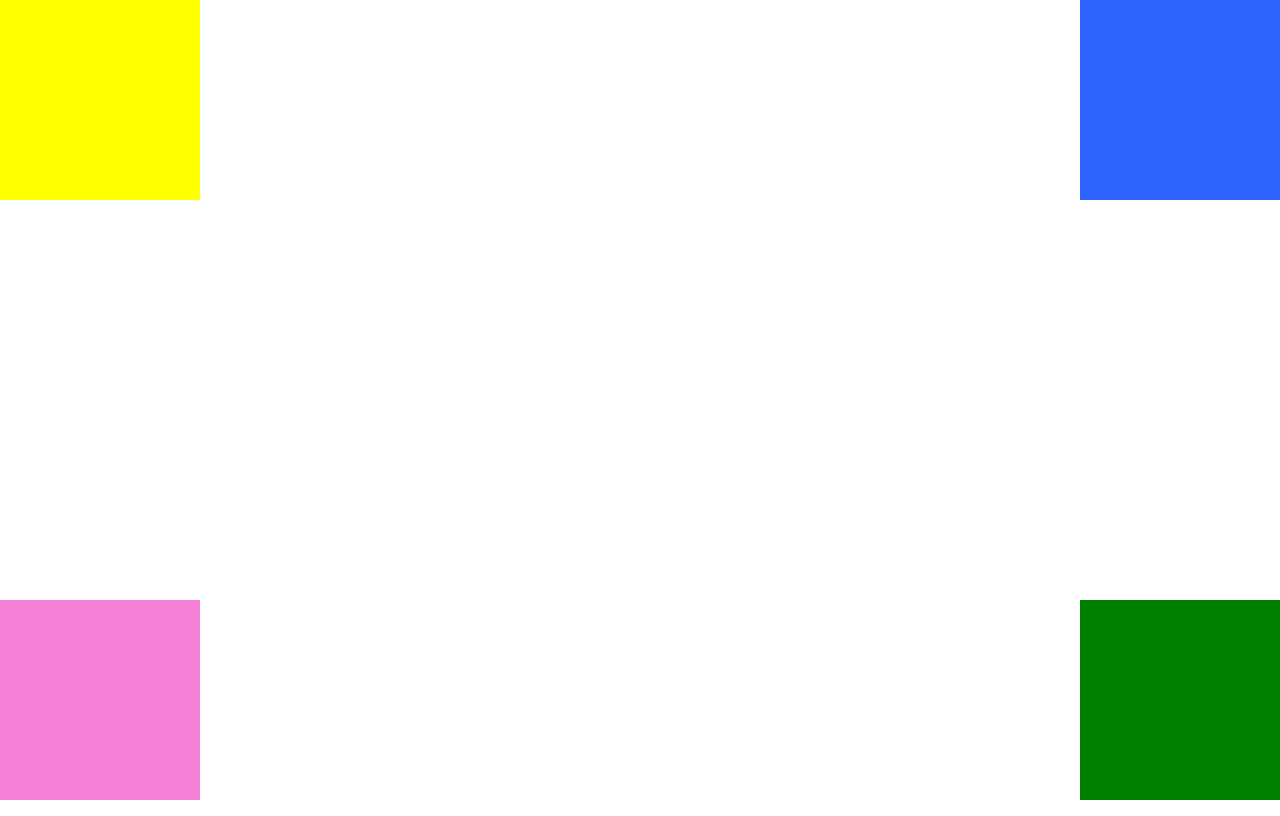
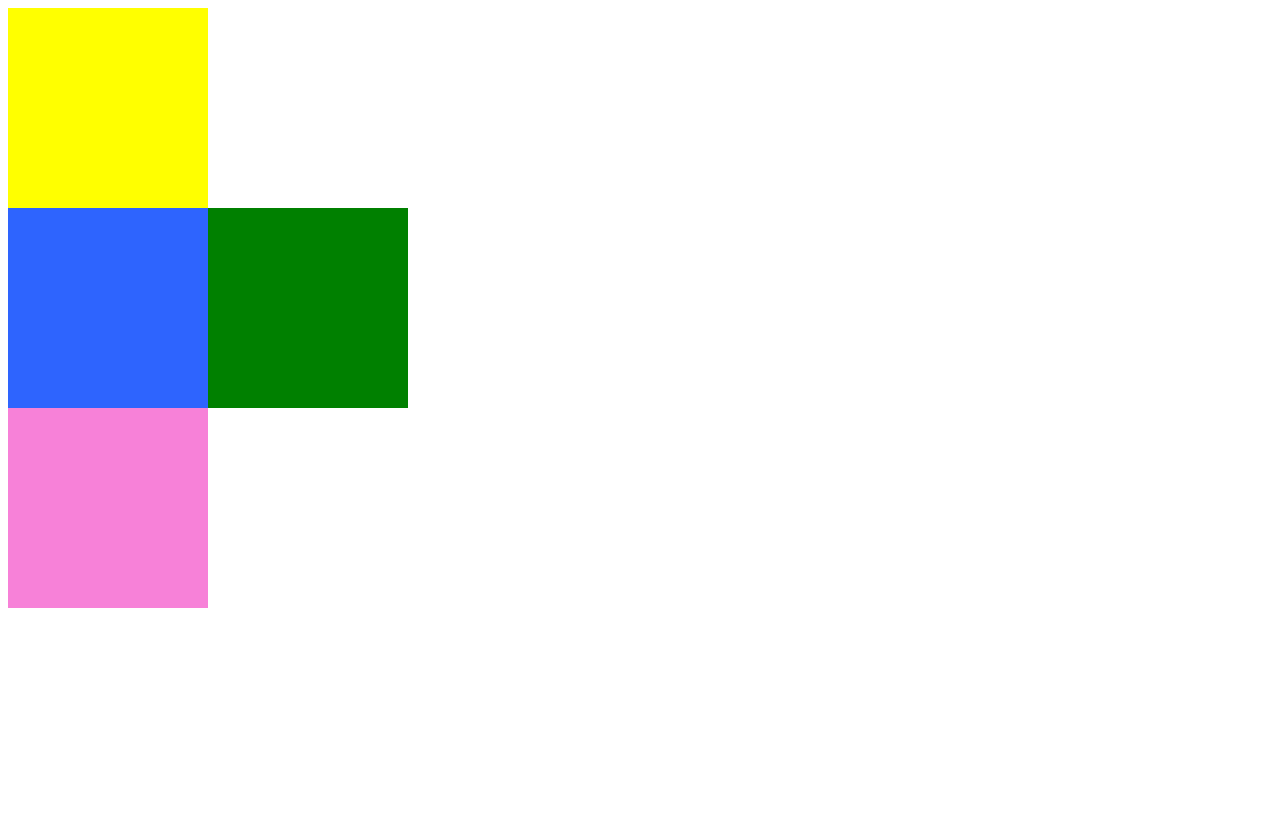
Before and after one commit to LauraMed/Positioning, a plain HTML site: page index.html in a window 1280 px wide. Drawn offline with Linux system fonts and the light colour scheme.

Commit message:
ejercicio 5

```diff
--- a/css/style.css
+++ b/css/style.css
@@ -4,25 +4,22 @@ div{
 }
 .amarillo{
 	background: yellow;
-	position: absolute;
-	left: 0;
-	top: 0;
+	position: static;
+
 }
 .azul{
 	background: #2E64FE;
-	position: absolute;
-	right: 0;
-	top: 0;
+	position: static;
+
 }
 .rosa{
 	background: #F781D8;
-	position: absolute;
-	left: 0;
-	bottom: 0;
+	position: static;
+
 }
 .verde{
 	background: green;
-	position: absolute;
-	right: 0;
-	bottom: 0;
+	position: relative;
+	left: 200px;
+	bottom: 400px;
 }
```
